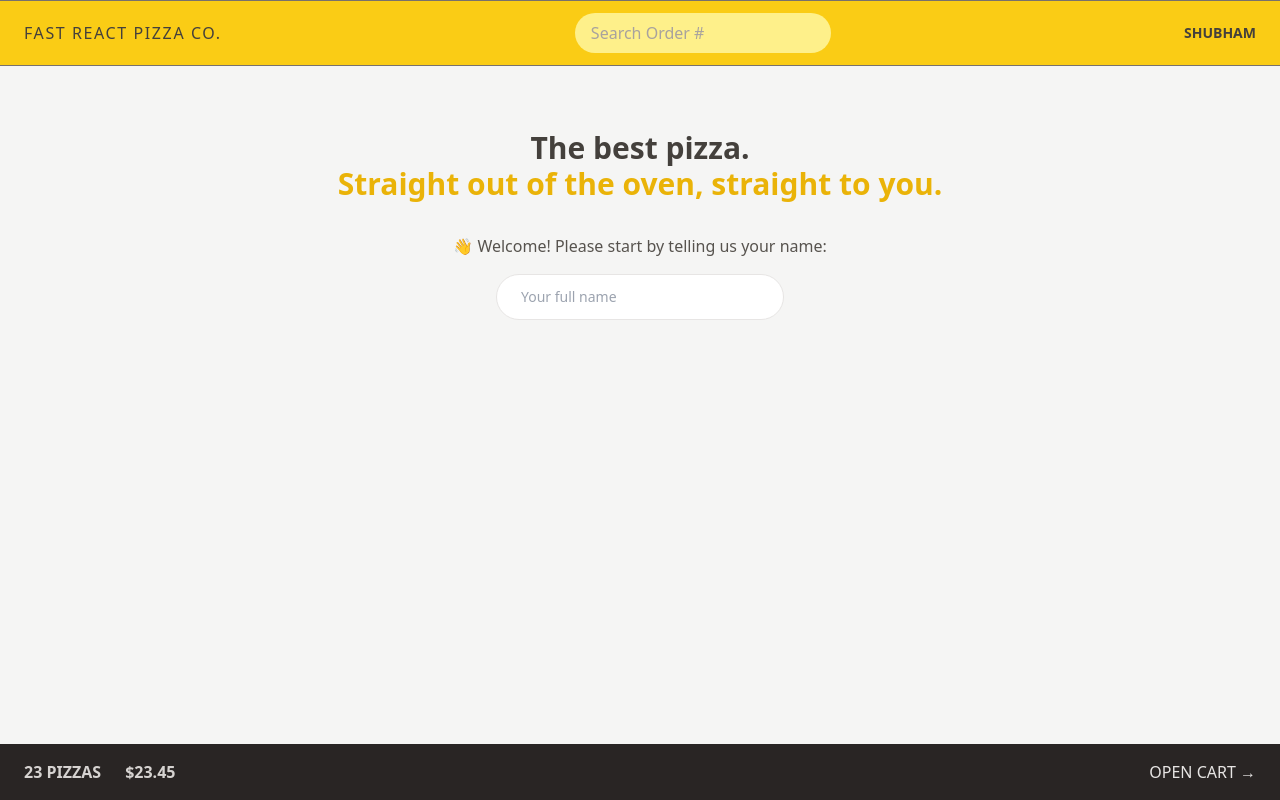
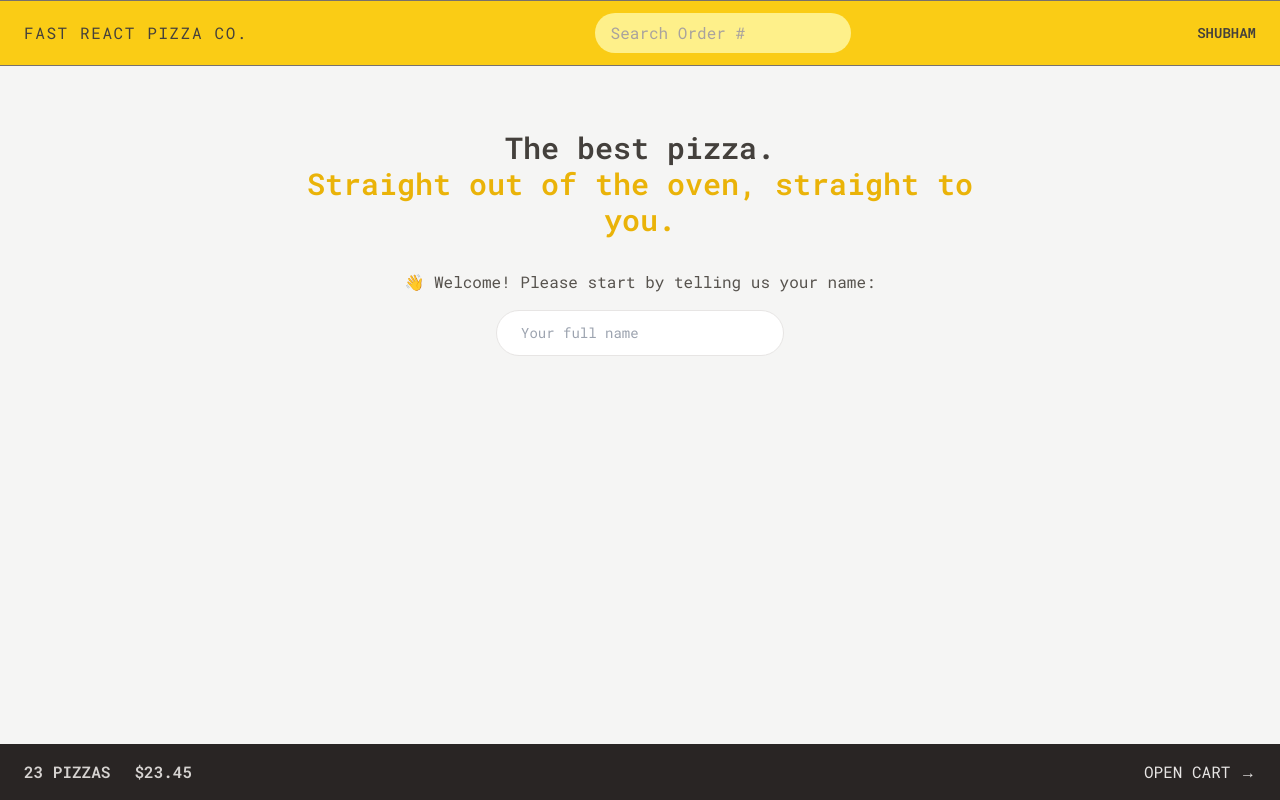
Before and after one commit to shubhRepository/fast-react-pizza, a React (Vite) app: page / in a window 1280 px wide. Built offline with nearby package versions, Linux system fonts and the light colour scheme.

Commit message:
add roboto mono as default sans font

```diff
--- a/index.html
+++ b/index.html
@@ -3,6 +3,12 @@
   <head>
     <meta charset="UTF-8" />
     <link rel="icon" type="image/svg+xml" href="/vite.svg" />
+    <link rel="preconnect" href="https://fonts.googleapis.com" />
+    <link rel="preconnect" href="https://fonts.gstatic.com" crossorigin />
+    <link
+      href="https://fonts.googleapis.com/css2?family=Roboto+Mono:ital,wght@0,100..700;1,100..700&display=swap"
+      rel="stylesheet"
+    />
     <meta name="viewport" content="width=device-width, initial-scale=1.0" />
     <title>Vite + React</title>
   </head>
--- a/tailwind.config.js
+++ b/tailwind.config.js
@@ -2,7 +2,14 @@
 export default {
   content: ["./index.html", "./src/**/*.{js,ts,jsx,tsx}"],
   theme: {
-    extend: {},
+    fontFamily: {
+      sans: "Roboto Mono",
+    },
+    extend: {
+      height: {
+        screen: "100dvh",
+      },
+    },
   },
   plugins: [],
 };
```
